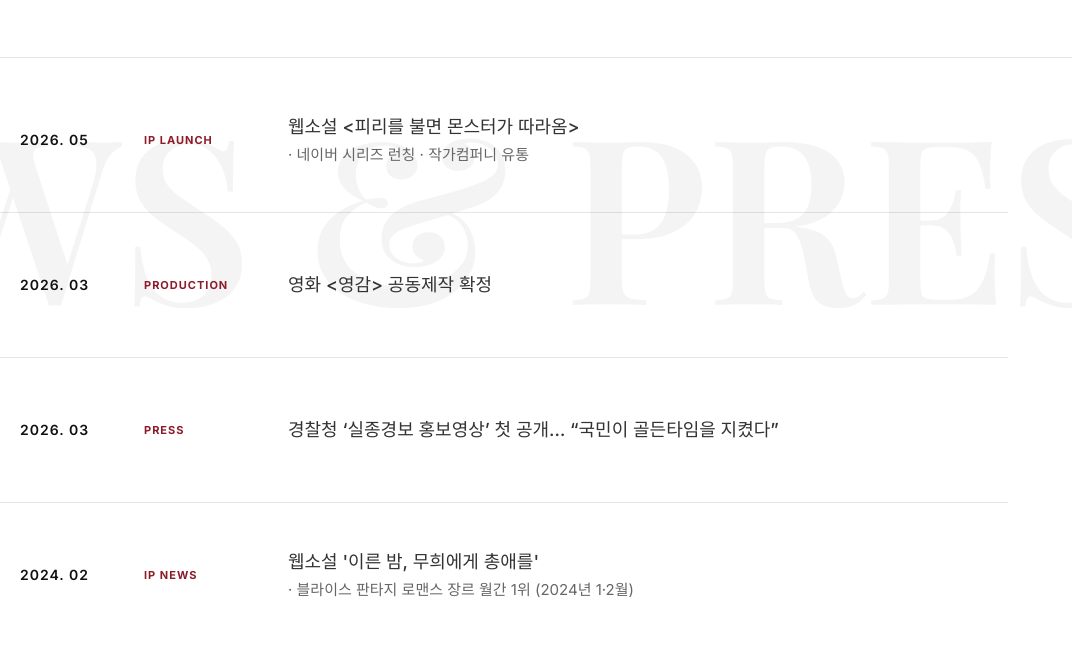
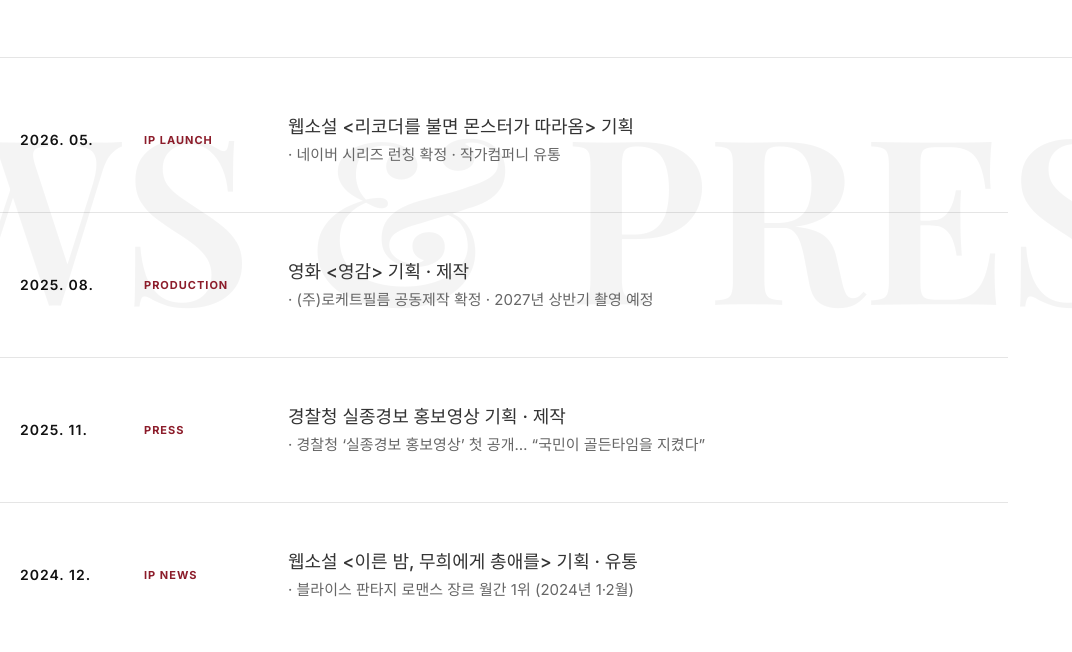
Before and after one commit to studioground/studioground.github.io, a plain HTML site: page index.html in a window 1280 px wide. Shown: the part 3111-3763 px from the top of the page, 208-1280 px from the left. Drawn offline with nearby package versions, Linux system fonts and the light colour scheme; a web font is replaced by a local one.

Commit message:
Update index.html

```diff
--- a/index.html
+++ b/index.html
@@ -735,38 +735,40 @@ footer {
 
     <div class="news-row">
       <div class="news-thumb"><img src="https://images.pexels.com/photos/1738641/pexels-photo-1738641.jpeg?auto=compress&cs=tinysrgb&w=400" alt="News"></div>
-      <div class="news-date">2026. 05</div>
+      <div class="news-date">2026. 05.</div>
       <div class="news-cat">IP Launch</div>
       <div class="news-title">
-        웹소설 &lt;피리를 불면 몬스터가 따라옴&gt;
-        <span class="news-sub">· 네이버 시리즈 런칭 · 작가컴퍼니 유통</span>
+        웹소설 &lt;리코더를 불면 몬스터가 따라옴&gt; 기획
+        <span class="news-sub">· 네이버 시리즈 런칭 확정 · 작가컴퍼니 유통</span>
       </div>
     </div>
 
     <a class="news-row" href="https://naver.me/GHVWT0mD" target="_blank">
       <div class="news-thumb"><img src="https://images.pexels.com/photos/3380805/pexels-photo-3380805.jpeg?auto=compress&cs=tinysrgb&w=400" alt="News"></div>
-      <div class="news-date">2026. 03</div>
+      <div class="news-date">2025. 08.</div>
       <div class="news-cat">Production</div>
       <div class="news-title">
-        영화 &lt;영감&gt; 공동제작 확정
+        영화 &lt;영감&gt; 기획 · 제작
+         <span class="news-sub">· (주)로케트필름 공동제작 확정 · 2027년 상반기 촬영 예정 </span>
       </div>
     </a>
 
     <a class="news-row" href="https://www.gosiweek.com/article/1065572300405771" target="_blank">
       <div class="news-thumb"><img src="https://images.pexels.com/photos/2510428/pexels-photo-2510428.jpeg?auto=compress&cs=tinysrgb&w=400" alt="News"></div>
-      <div class="news-date">2026. 03</div>
+      <div class="news-date">2025. 11.</div>
       <div class="news-cat">Press</div>
       <div class="news-title">
-        경찰청 ‘실종경보 홍보영상’ 첫 공개… “국민이 골든타임을 지켰다”
+        경찰청 실종경보 홍보영상 기획 · 제작
+        <span class="news-sub">· 경찰청 ‘실종경보 홍보영상’ 첫 공개… “국민이 골든타임을 지켰다” </span>
       </div>
     </a>
 
     <div class="news-row">
       <div class="news-thumb"><img src="https://images.pexels.com/photos/10312631/pexels-photo-10312631.jpeg?auto=compress&cs=tinysrgb&w=400" alt="News"></div>
-      <div class="news-date">2024. 02</div>
+      <div class="news-date">2024. 12.</div>
       <div class="news-cat">IP News</div>
       <div class="news-title">
-        웹소설 '이른 밤, 무희에게 총애를'
+        웹소설 &lt;이른 밤, 무희에게 총애를&gt; 기획 · 유통
         <span class="news-sub">· 블라이스 판타지 로맨스 장르 월간 1위 (2024년 1·2월)</span>
       </div>
     </div>
```
